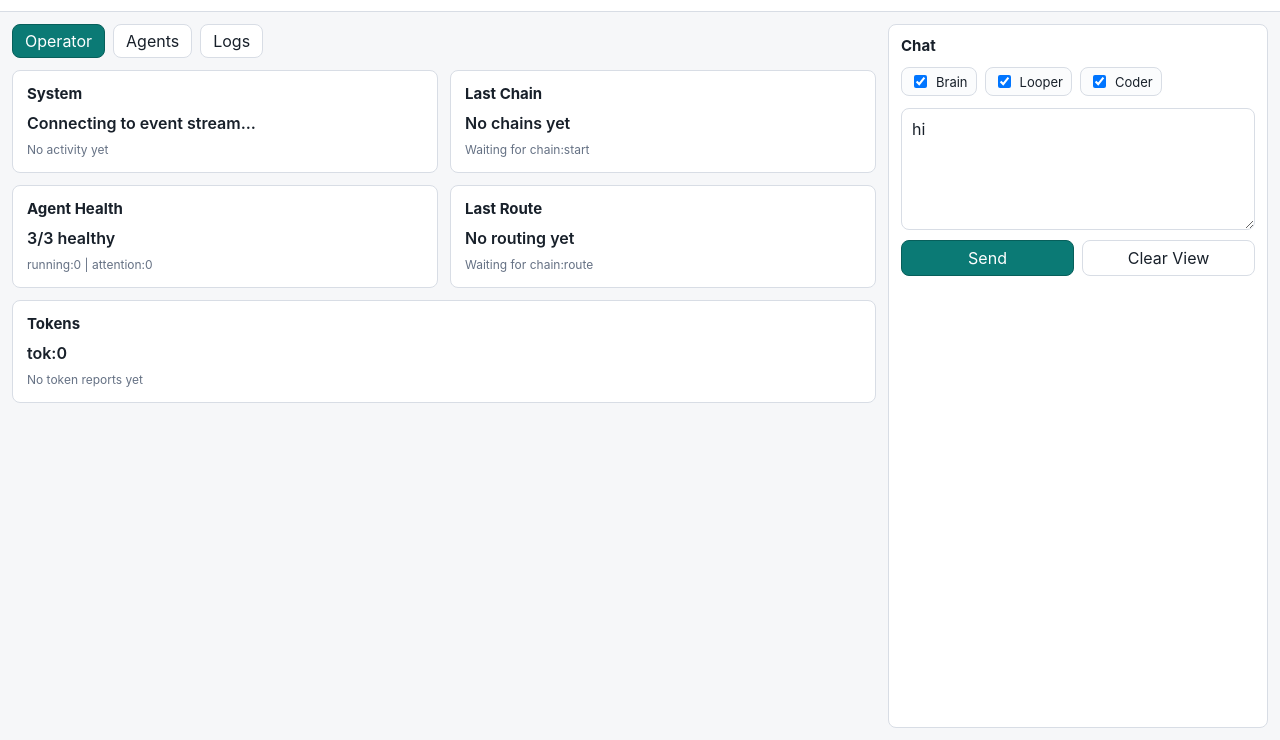
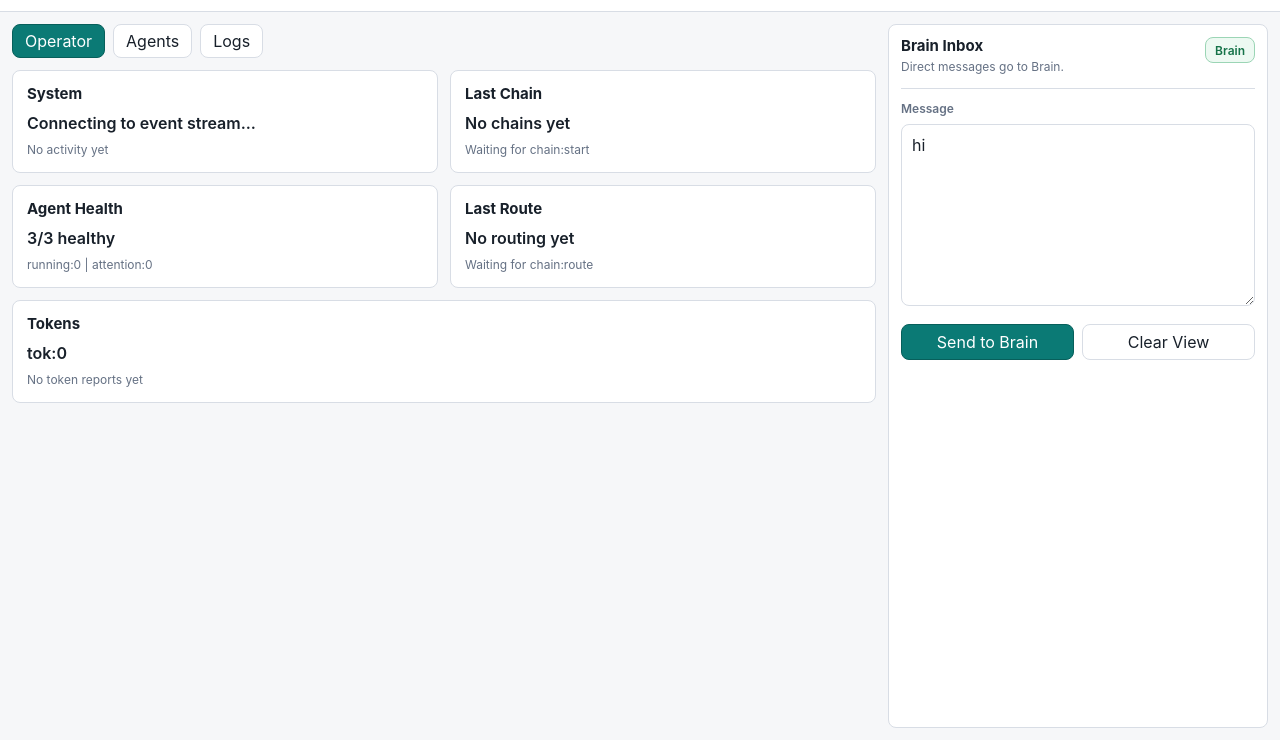
Before and after one commit to Zhihong0321/claugedex, a website: page public/index.html in a window 1280 px wide. Shown: the part 61-801 px from the top of the page. Drawn offline with Linux system fonts and the light colour scheme; no server answers.

Commit message:
Make chat target Brain only

```diff
--- a/public/app.js
+++ b/public/app.js
@@ -1,4 +1,5 @@
 const agentIds = ["brain", "looper", "coder"];
+const chatTarget = ["brain"];
 const outputs = Object.fromEntries(
   agentIds.map((id) => [id, document.getElementById(`output-${id}`)])
 );
@@ -103,13 +104,13 @@ promptForm.addEventListener("submit", async (event) => {
   if (!message) return;
   await postPrompt("/api/prompt", {
     message,
-    targets: selectedTargets()
+    targets: chatTarget
   });
 });
 
 handshakeButton.addEventListener("click", async () => {
   await postPrompt("/api/handshake", {
-    targets: selectedTargets()
+    targets: agentIds
   });
 });
 
@@ -395,12 +396,6 @@ function statusFromRunComplete(event) {
   return event.exitCode === 0 ? "ok" : "error";
 }
 
-function selectedTargets() {
-  return Array.from(document.querySelectorAll("#targetRow input:checked")).map(
-    (input) => input.value
-  );
-}
-
 function addDebugRow(event) {
   eventCount += 1;
   debugCount.textContent = `${eventCount} events`;
--- a/public/index.html
+++ b/public/index.html
@@ -163,7 +163,13 @@
 
       <aside class="side-panel">
         <section class="chat-panel">
-          <h2>Chat</h2>
+          <div class="chat-header">
+            <div>
+              <h2>Brain Inbox</h2>
+              <p>Direct messages go to Brain.</p>
+            </div>
+            <span class="chat-route-badge">Brain</span>
+          </div>
           <div id="userInputPanel" class="user-input-panel" hidden>
             <strong>User input needed</strong>
             <p id="userInputQuestion"></p>
@@ -171,14 +177,10 @@
             <button id="continueChainButton" type="button">Send Feedback to Full Chain</button>
           </div>
           <form id="promptForm">
-            <div class="target-row" id="targetRow">
-              <label><input type="checkbox" value="brain" checked /> Brain</label>
-              <label><input type="checkbox" value="looper" checked /> Looper</label>
-              <label><input type="checkbox" value="coder" checked /> Coder</label>
-            </div>
-            <textarea id="promptInput" rows="5" autocomplete="off">hi</textarea>
+            <label class="prompt-label" for="promptInput">Message</label>
+            <textarea id="promptInput" rows="8" autocomplete="off">hi</textarea>
             <div class="button-row">
-              <button id="sendButton" type="submit">Send</button>
+              <button id="sendButton" type="submit">Send to Brain</button>
               <button id="clearButton" type="button">Clear View</button>
             </div>
           </form>
--- a/public/styles.css
+++ b/public/styles.css
@@ -286,9 +286,42 @@ input {
   min-height: 0;
 }
 
+.chat-header {
+  display: flex;
+  align-items: flex-start;
+  justify-content: space-between;
+  gap: 12px;
+  padding-bottom: 12px;
+  border-bottom: 1px solid var(--line);
+}
+
+.chat-header p {
+  margin: 4px 0 0;
+  color: var(--muted);
+  font-size: 12px;
+  line-height: 1.4;
+}
+
+.chat-route-badge {
+  display: inline-flex;
+  align-items: center;
+  justify-content: center;
+  min-height: 26px;
+  padding: 4px 9px;
+  border: 1px solid #9bd5b5;
+  border-radius: 8px;
+  color: var(--ok);
+  background: #edf9f2;
+  font-size: 12px;
+  font-weight: 600;
+  white-space: nowrap;
+}
+
 #promptForm {
   display: grid;
   grid-template-rows: auto minmax(0, 1fr) auto;
+  gap: 8px;
+  margin-top: 12px;
   min-height: 0;
 }
 
@@ -322,24 +355,10 @@ input {
   padding-left: 18px;
 }
 
-.target-row {
-  display: flex;
-  flex-wrap: wrap;
-  gap: 8px;
-  margin: 12px 0;
-}
-
-.target-row label {
-  display: inline-flex;
-  align-items: center;
-  gap: 6px;
-  min-height: 28px;
-  padding: 4px 8px;
-  border: 1px solid var(--line);
-  border-radius: 8px;
-  background: #fbfcfd;
-  color: var(--text);
-  font-size: 13px;
+.prompt-label {
+  color: var(--muted);
+  font-size: 12px;
+  font-weight: 600;
 }
 
 textarea {
```
Also changed, not shown: scripts/smoke-mock.js (+11 -0 lines), README.md.
